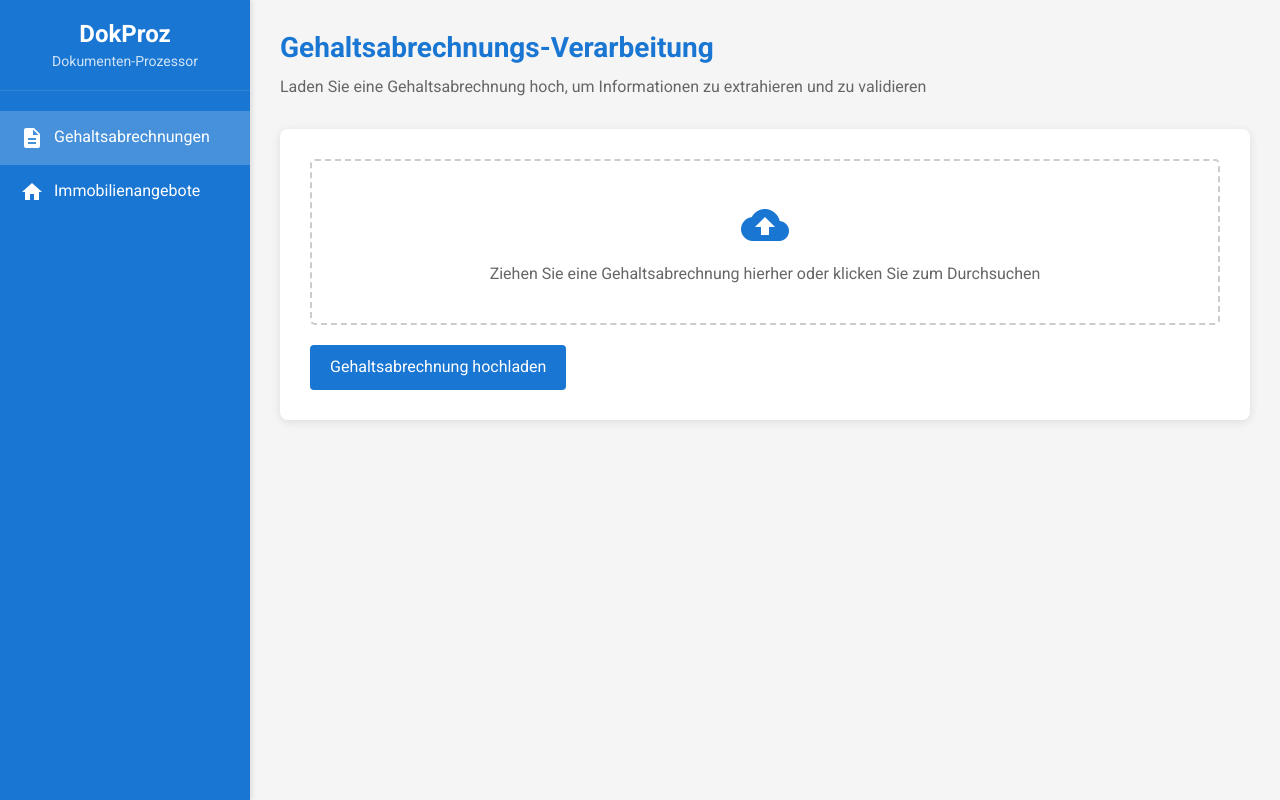
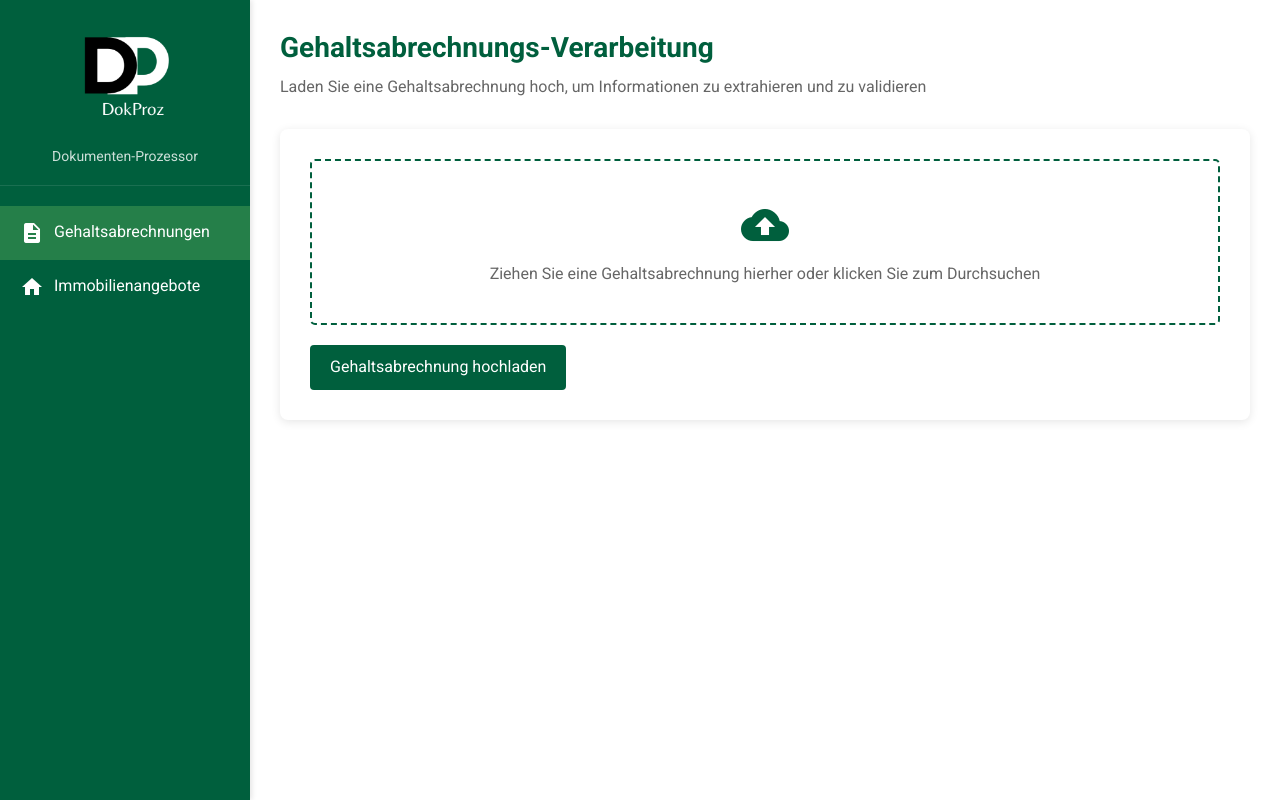
Before and after one commit to calvinsendawula/payslip_processor, a Flask app: page / in a window 1280 px wide. Run offline with Flask 3, Linux system fonts and the light colour scheme.

Commit message:
feat(ui): implement green color scheme and fix logo display
- Change sidebar to dark green (#005f3d)
- Update text color to dark green (#002d1d)
- Add logo to sidebar and remove redundant text heading
- Fix logo image path to ensure proper display
- Update upload area hover color to #257f49
- Ensure consistent styling between CSS and JavaScript
- Fix border colors for drag and drop interactions

```diff
--- a/frontend/static/css/styles.css
+++ b/frontend/static/css/styles.css
@@ -6,8 +6,8 @@
 }
 
 body {
-    background-color: #f5f5f5;
-    color: #333;
+    background-color: #ffffff;
+    color: #002d1d;
 }
 
 .dashboard {
@@ -18,7 +18,7 @@ body {
 /* Sidebar Styles */
 .sidebar {
     width: 250px;
-    background-color: #1976d2;
+    background-color: #005f3d;
     color: white;
     padding: 20px 0;
     box-shadow: 2px 0 5px rgba(0, 0, 0, 0.1);
@@ -28,6 +28,12 @@ body {
     padding: 0 20px 20px;
     border-bottom: 1px solid rgba(255, 255, 255, 0.1);
     text-align: center;
+}
+
+.sidebar-logo {
+    width: 120px;
+    height: auto;
+    margin-bottom: 15px;
 }
 
 .sidebar-header h2 {
@@ -60,7 +66,7 @@ body {
 }
 
 .nav-item.active {
-    background-color: rgba(255, 255, 255, 0.2);
+    background-color: rgba(186, 255, 121, 0.2);
 }
 
 .nav-item .material-icons {
@@ -81,7 +87,7 @@ body {
 .content-header h1 {
     font-size: 28px;
     margin-bottom: 10px;
-    color: #1976d2;
+    color: #005f3d;
     word-wrap: break-word;
     line-height: 1.3;
 }
@@ -111,7 +117,7 @@ body {
 }
 
 .upload-area {
-    border: 2px dashed #ccc;
+    border: 2px dashed #005f3d;
     border-radius: 5px;
     padding: 40px;
     text-align: center;
@@ -121,12 +127,12 @@ body {
 }
 
 .upload-area:hover {
-    border-color: #1976d2;
+    border-color: #257f49;
 }
 
 .upload-area .material-icons {
     font-size: 48px;
-    color: #1976d2;
+    color: #005f3d;
     margin-bottom: 15px;
 }
 
@@ -135,7 +141,7 @@ body {
 }
 
 .upload-btn {
-    background-color: #1976d2;
+    background-color: #005f3d;
     color: white;
     border: none;
     padding: 12px 20px;
@@ -149,7 +155,7 @@ body {
 }
 
 .upload-btn:hover {
-    background-color: #1565c0;
+    background-color: #004d31;
 }
 
 /* Results Styles */
@@ -170,8 +176,8 @@ body {
 .spinner {
     width: 40px;
     height: 40px;
-    border: 4px solid rgba(25, 118, 210, 0.2);
-    border-top: 4px solid #1976d2;
+    border: 4px solid rgba(0, 95, 61, 0.2);
+    border-top: 4px solid #005f3d;
     border-radius: 50%;
     margin: 0 auto 20px;
     animation: spin 1s linear infinite;
@@ -188,7 +194,7 @@ body {
 
 .results-content h2 {
     margin-bottom: 20px;
-    color: #1976d2;
+    color: #005f3d;
 }
 
 .results-summary {
@@ -207,7 +213,7 @@ body {
 }
 
 .summary-item.success .material-icons {
-    color: #4caf50;
+    color: #baff79;
 }
 
 .summary-item.error .material-icons {
@@ -226,7 +232,7 @@ body {
 .detail-section h3 {
     margin-bottom: 15px;
     font-size: 18px;
-    color: #555;
+    color: #005f3d;
 }
 
 .detail-item {
@@ -272,7 +278,7 @@ body {
 }
 
 .match-success .material-icons {
-    color: #4caf50;
+    color: #baff79;
 }
 
 .match-error .material-icons {
--- a/frontend/static/js/main.js
+++ b/frontend/static/js/main.js
@@ -31,16 +31,16 @@ document.addEventListener('DOMContentLoaded', function() {
 
     payslipDropArea.addEventListener('dragover', (e) => {
         e.preventDefault();
-        payslipDropArea.style.borderColor = '#1976d2';
+        payslipDropArea.style.borderColor = '#257f49';
     });
 
     payslipDropArea.addEventListener('dragleave', () => {
-        payslipDropArea.style.borderColor = '#ccc';
+        payslipDropArea.style.borderColor = '#005f3d';
     });
 
     payslipDropArea.addEventListener('drop', (e) => {
         e.preventDefault();
-        payslipDropArea.style.borderColor = '#ccc';
+        payslipDropArea.style.borderColor = '#005f3d';
 
         if (e.dataTransfer.files.length) {
             payslipFileInput.files = e.dataTransfer.files;
@@ -195,16 +195,16 @@ document.addEventListener('DOMContentLoaded', function() {
 
     propertyDropArea.addEventListener('dragover', (e) => {
         e.preventDefault();
-        propertyDropArea.style.borderColor = '#1976d2';
+        propertyDropArea.style.borderColor = '#257f49';
     });
 
     propertyDropArea.addEventListener('dragleave', () => {
-        propertyDropArea.style.borderColor = '#ccc';
+        propertyDropArea.style.borderColor = '#005f3d';
     });
 
     propertyDropArea.addEventListener('drop', (e) => {
         e.preventDefault();
-        propertyDropArea.style.borderColor = '#ccc';
+        propertyDropArea.style.borderColor = '#005f3d';
 
         if (e.dataTransfer.files.length) {
             propertyFileInput.files = e.dataTransfer.files;
--- a/frontend/templates/index.html
+++ b/frontend/templates/index.html
@@ -12,7 +12,7 @@
     <div class="dashboard">
         <div class="sidebar">
             <div class="sidebar-header">
-                <h2>DokProz</h2>
+                <img src="/static/assets/logo.png" alt="DokProz Logo" class="sidebar-logo">
                 <p class="sidebar-subtitle">Dokumenten-Prozessor</p>
             </div>
             <nav class="sidebar-nav">
```
Also changed, not shown: frontend/static/assets/logo.png (added).
